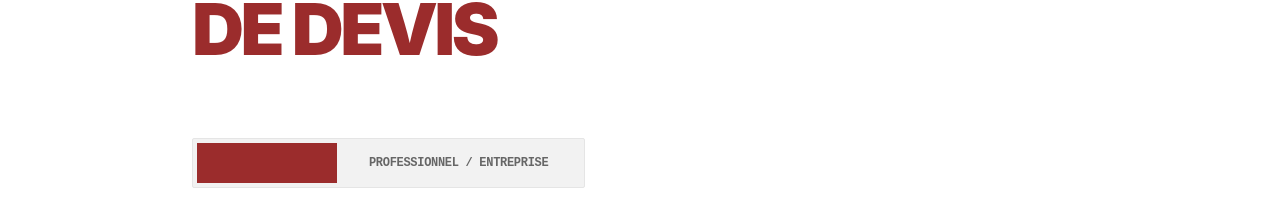
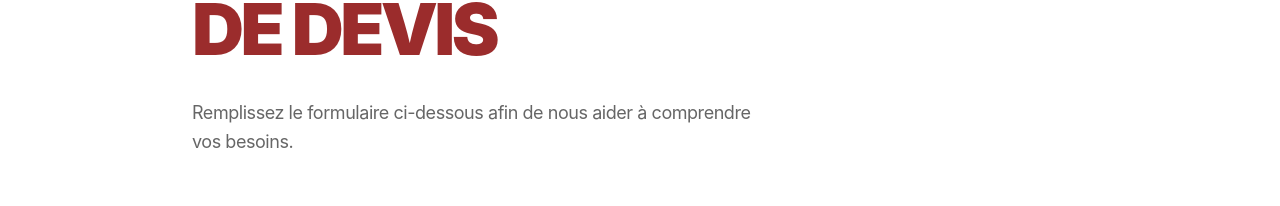
Before and after one commit to Teodev578/prepa_website, a Next.js app: page /contact in a window 1280 px wide. Shown: the part 267-473 px from the top of the page. Built offline with nearby package versions, Linux system fonts and the light colour scheme; no server answers; the database is empty.

Commit message:
refactor: streamline Contact component by removing redundant comments and enhancing form field styles

```diff
--- a/app/contact/_components/Contact.tsx
+++ b/app/contact/_components/Contact.tsx
@@ -25,19 +25,13 @@ const Contact = () => {
     const [profile, setProfile] = useState<'PARTICULIER' | 'ENTREPRISE'>('PARTICULIER');
     const profiles = ['PARTICULIER', 'ENTREPRISE'] as const;
 
-    // Données de configuration
     const [formId, setFormId] = useState<string | null>(null);
     const [fields, setFields] = useState<FormField[]>([]);
-
-    // Saisies utilisateur
     const [formData, setFormData] = useState<Record<string, string>>({});
-
-    // États de l'interface
     const [isLoadingData, setIsLoadingData] = useState(true);
     const [isSubmitting, setIsSubmitting] = useState(false);
     const [statusMessage, setStatusMessage] = useState<{ type: 'error' | 'success', text: string } | null>(null);
 
-    // 1. CHARGEMENT UNIQUE DES QUESTIONS DU FORMULAIRE
     useEffect(() => {
         const supabase = createClient();
         const fetchConfig = async () => {
@@ -74,13 +68,11 @@ const Contact = () => {
         setFormData(prev => ({ ...prev, [fieldName]: value }));
     };
 
-    // 2. SOUMISSION DIRECTE EN BDD
     const handleSubmit = async (e: React.FormEvent) => {
         const supabase = createClient();
         e.preventDefault();
         setStatusMessage(null);
 
-        // Vérification des champs obligatoires
         for (const field of fields) {
             if (field.is_required && !formData[field.field_name]?.trim()) {
                 setStatusMessage({ type: 'error', text: `Veuillez remplir le champ obligatoire : ${field.field_label}` });
@@ -90,12 +82,10 @@ const Contact = () => {
 
         setIsSubmitting(true);
 
-        // Extraction automatique de l'email pour le suivi
         const clientEmail = Object.entries(formData).find(([key]) =>
             key.toLowerCase().includes('email') || key.toLowerCase().includes('mail')
         )?.[1] || 'Non renseigné';
 
-        // Enregistrement unique dans la table des requêtes de devis
         const { error: quoteError } = await supabase
             .from('quote_requests')
             .insert([{
@@ -111,7 +101,6 @@ const Contact = () => {
         } else {
             setStatusMessage({ type: 'success', text: "Votre demande de devis a bien été transmise ! Nous revenons vers vous sous 24h." });
 
-            // Envoi asynchrone de la notification (non-bloquant pour l'utilisateur)
             fetch('/api/notify', {
                 method: 'POST',
                 headers: {
@@ -155,12 +144,24 @@ const Contact = () => {
                         <div className="w-12 h-[1px] bg-primary" />
                         <span className="font-mono text-primary uppercase tracking-widest text-[11px]">ÉTABLIR UN PROJET</span>
                     </motion.div>
+
                     <motion.h1
                         {...maskReveal}
                         className="text-5xl sm:text-6xl md:text-7xl text-primary leading-tight font-black uppercase tracking-tighter"
                     >
                         DEMANDE <br /> DE DEVIS
                     </motion.h1>
+
+                    {/* 🛠️ AJOUT DE LA PHRASE D'ACCROCHE ICI */}
+                    <motion.p
+                        initial={{ opacity: 0, y: 15 }}
+                        whileInView={{ opacity: 1, y: 0 }}
+                        viewport={{ once: true }}
+                        transition={{ duration: 0.8, delay: 0.3, ease: cubicBezier }}
+                        className="text-muted-foreground text-base md:text-lg max-w-xl mt-6 leading-relaxed"
+                    >
+                        Remplissez le formulaire ci-dessous afin de nous aider à comprendre vos besoins.
+                    </motion.p>
                 </div>
 
                 {/* Sélecteur de profil (Particulier / Entreprise) */}
@@ -205,7 +206,7 @@ const Contact = () => {
                                         initial={{ opacity: 0, y: 10 }}
                                         animate={{ opacity: 1, y: 0 }}
                                         exit={{ opacity: 0, scale: 0.95 }}
-                                        className="flex flex-col gap-2"
+                                        className="flex flex-col gap-2 w-full"
                                     >
                                         <label className="font-mono text-xs font-bold text-muted-foreground uppercase tracking-wider">
                                             {field.field_label} {field.is_required && <span className="text-primary">*</span>}
@@ -213,20 +214,20 @@ const Contact = () => {
 
                                         {field.field_type === 'select' && field.options ? (
                                             <select
-                                                className="bg-transparent border-0 border-b border-border py-2.5 focus:ring-0 focus:border-primary transition-colors font-sans text-base outline-none cursor-pointer"
+                                                className="w-full bg-background border-0 border-b border-border py-2.5 focus:ring-0 focus:border-primary transition-colors font-sans text-base outline-none cursor-pointer text-foreground"
                                                 value={formData[field.field_name] || ''}
                                                 onChange={(e) => handleInputChange(field.field_name, e.target.value)}
                                                 required={field.is_required}
                                             >
-                                                <option value="" disabled className="bg-card text-muted-foreground">Cliquez pour choisir...</option>
+                                                <option value="" disabled className="text-muted-foreground">Cliquez pour choisir...</option>
                                                 {field.options.map(opt => (
-                                                    <option key={opt} value={opt} className="bg-card text-foreground">{opt}</option>
+                                                    <option key={opt} value={opt} className="text-foreground">{opt}</option>
                                                 ))}
                                             </select>
                                         ) : (
                                             <input
                                                 type={field.field_type === 'email' ? 'email' : 'text'}
-                                                className="bg-transparent border-0 border-b border-border py-2.5 focus:ring-0 focus:border-primary transition-colors font-sans text-base outline-none placeholder:text-muted-foreground/40 placeholder:normal-case"
+                                                className="w-full bg-background border-0 border-b border-border py-2.5 focus:ring-0 focus:border-primary transition-colors font-sans text-base outline-none placeholder:text-muted-foreground/40 placeholder:normal-case text-foreground"
                                                 placeholder={field.is_required ? "Champ obligatoire" : "Facultatif"}
                                                 value={formData[field.field_name] || ''}
                                                 onChange={(e) => handleInputChange(field.field_name, e.target.value)}
--- a/middleware.ts
+++ b/middleware.ts
@@ -27,12 +27,8 @@ export async function middleware(request: NextRequest) {
     }
   );
 
-  const pathname = request.nextUrl.pathname;
-
-  // 🚀 OPTIMISATION : Protection des routes privées
-  const isAdminRoute = pathname.startsWith('/terminal-hq-77') || pathname.startsWith('/admin');
-
-  if (isAdminRoute) {
+  // 🛡️ Grâce au nouveau matcher, on SAIT que si on est ici, on est forcément sur une route admin.
+  // Plus besoin de faire de vérification de chaîne de caractères lente sur le pathname.
   const { data: { user } } = await supabase.auth.getUser();
 
   // 1. L'utilisateur n'est pas connecté du tout
@@ -51,7 +47,7 @@ export async function middleware(request: NextRequest) {
     return NextResponse.redirect(url);
   }
 
-    // 🛡️ 3. NOUVEAU : L'utilisateur est-il bien enregistré dans la table admin_users ?
+  // 3. L'utilisateur est-il bien enregistré dans la table admin_users ?
   const { data: adminUser, error } = await supabase
     .from('admin_users')
     .select('id, role')
@@ -59,20 +55,26 @@ export async function middleware(request: NextRequest) {
     .single();
 
   if (error || !adminUser) {
-      // Quelqu'un a un compte, mais n'est pas un admin autorisé !
     const url = request.nextUrl.clone();
     url.pathname = '/login';
     url.searchParams.set('error', 'unauthorized_role');
-      await supabase.auth.signOut(); // On détruit sa session par sécurité
+    await supabase.auth.signOut();
     return NextResponse.redirect(url);
-    }
   }
 
   return response;
 }
 
+// 🛠️ L'OPTIMISATION DU MATCHER : On ne cible QUE le dossier d'administration
 export const config = {
   matcher: [
-    '/((?!api|_next/static|_next/image|favicon.ico|.*\\.png$|.*\\.jpg$|.*\\.svg$).*)',
+    /*
+     * Déclenche le middleware uniquement pour :
+     * - Ton dossier secret d'administration /terminal-hq-77
+     * - Tout ce qui commence par /admin
+     * Cela évite de ralentir l'accès au portfolio, contact, et à la page d'accueil.
+     */
+    '/terminal-hq-77/:path*',
+    '/admin/:path*',
   ],
 };
```
Lines whose indentation alone changed are shown as unchanged.
